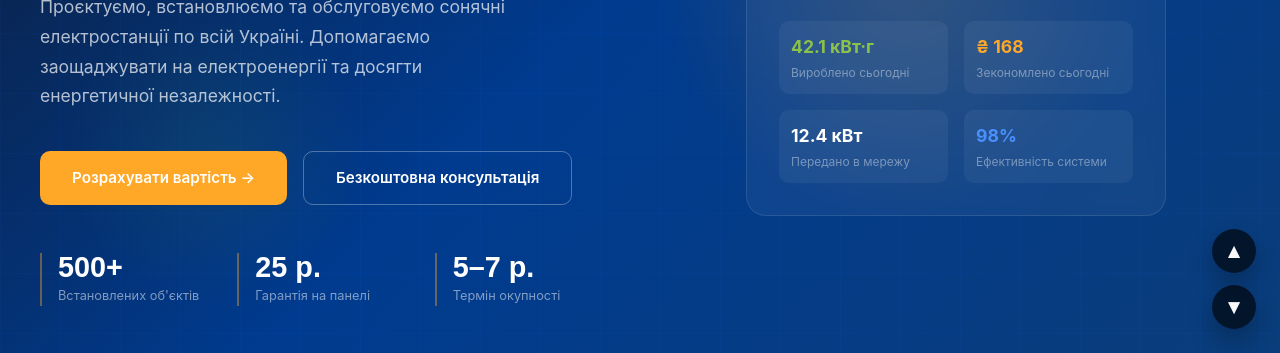
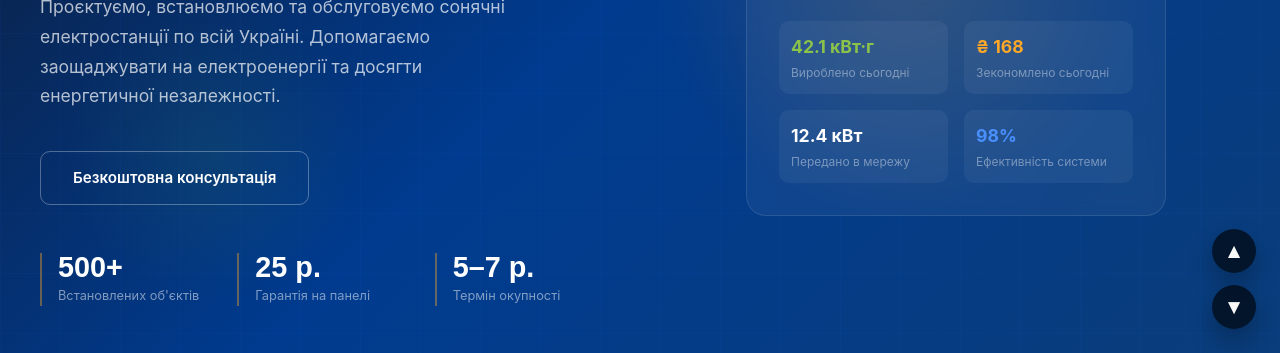
Before and after one commit to IrynaDiatel/solar_in_house, a website: page index.html in a window 1280 px wide. Shown: the part 447-800 px from the top of the page. Drawn offline with Linux system fonts and the light colour scheme.

Commit message:
Update index.html

```diff
--- a/index.html
+++ b/index.html
@@ -65,7 +65,6 @@
         Проєктуємо, встановлюємо та обслуговуємо сонячні електростанції по всій Україні. Допомагаємо заощаджувати на електроенергії та досягти енергетичної незалежності.
       </p>
       <div class="hero-buttons">
-        <a href="#calculator" class="btn-primary">Розрахувати вартість →</a>
         <a href="#contact" class="btn-secondary">Безкоштовна консультація</a>
       </div>
       <div class="hero-stats">
```
